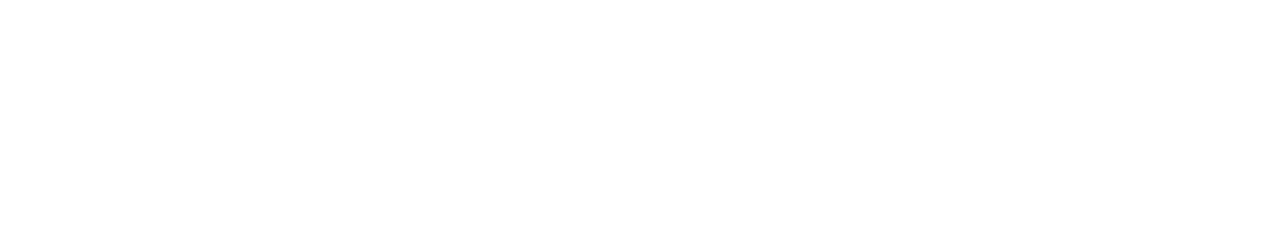
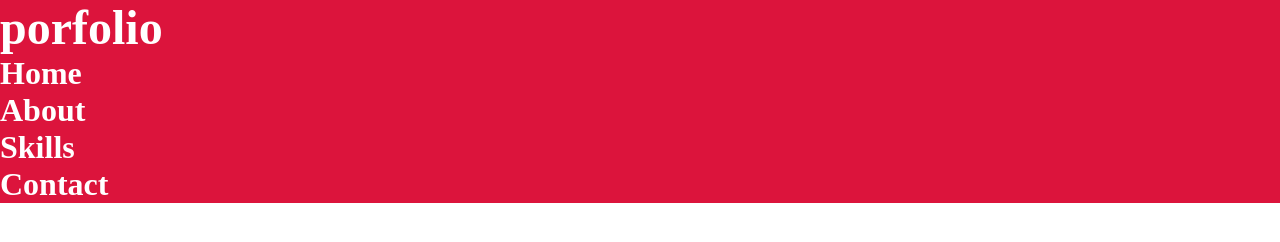
Before and after one commit to jonasgithub2021/myWebPortfolio2022, a plain HTML site: page index.html in a window 1280 px wide. Drawn offline with Linux system fonts and the light colour scheme.

Commit message:
added navigation bar

```diff
--- a/index.html
+++ b/index.html
@@ -4,11 +4,23 @@
     <meta charset="UTF-8">
     <meta http-equiv="X-UA-Compatible" content="IE=edge">
     <meta name="viewport" content="width=device-width, initial-scale=1.0">
+    <link rel="stylesheet" href="style.css">
     <title>Document</title>
 </head>
 <body>
     <main>
-        <nav class="naviagtion">
+        <nav class="navbar">
+            <div class="container">
+                <div class="logo">
+                    <a href="#" >porfolio</a>
+                </div>
+                <ul class="menu">
+                    <li><a href="">Home</a></li>
+                    <li><a href="">About</a></li>
+                    <li><a href="">Skills</a></li>
+                    <li><a href="">Contact</a></li>
+                </ul>
+            </div>
 
         </nav>
     </main>
--- a/style.css
+++ b/style.css
@@ -0,0 +1,31 @@
+
+@import url('https://fonts.googleapis.com/css2?family=Poppins:ital,wght@0,400;0,500;0,600;1,400&display=swap');
+
+*{
+    box-sizing: border-box;
+    text-decoration: none;
+    margin: 0;
+    padding: 0;
+}
+body{
+    /* font-size: 2em; */
+}
+
+.navbar{
+background-color: crimson;
+position: fixed;
+width: 100%;
+}
+
+.navbar .logo a{
+    color: #fff;
+    font-size: 3em;
+    font-weight: 600;
+}
+
+.navbar .menu li a{
+    color: #fff;
+    font-size: 2em;
+    font-weight: 600;
+
+}
```
